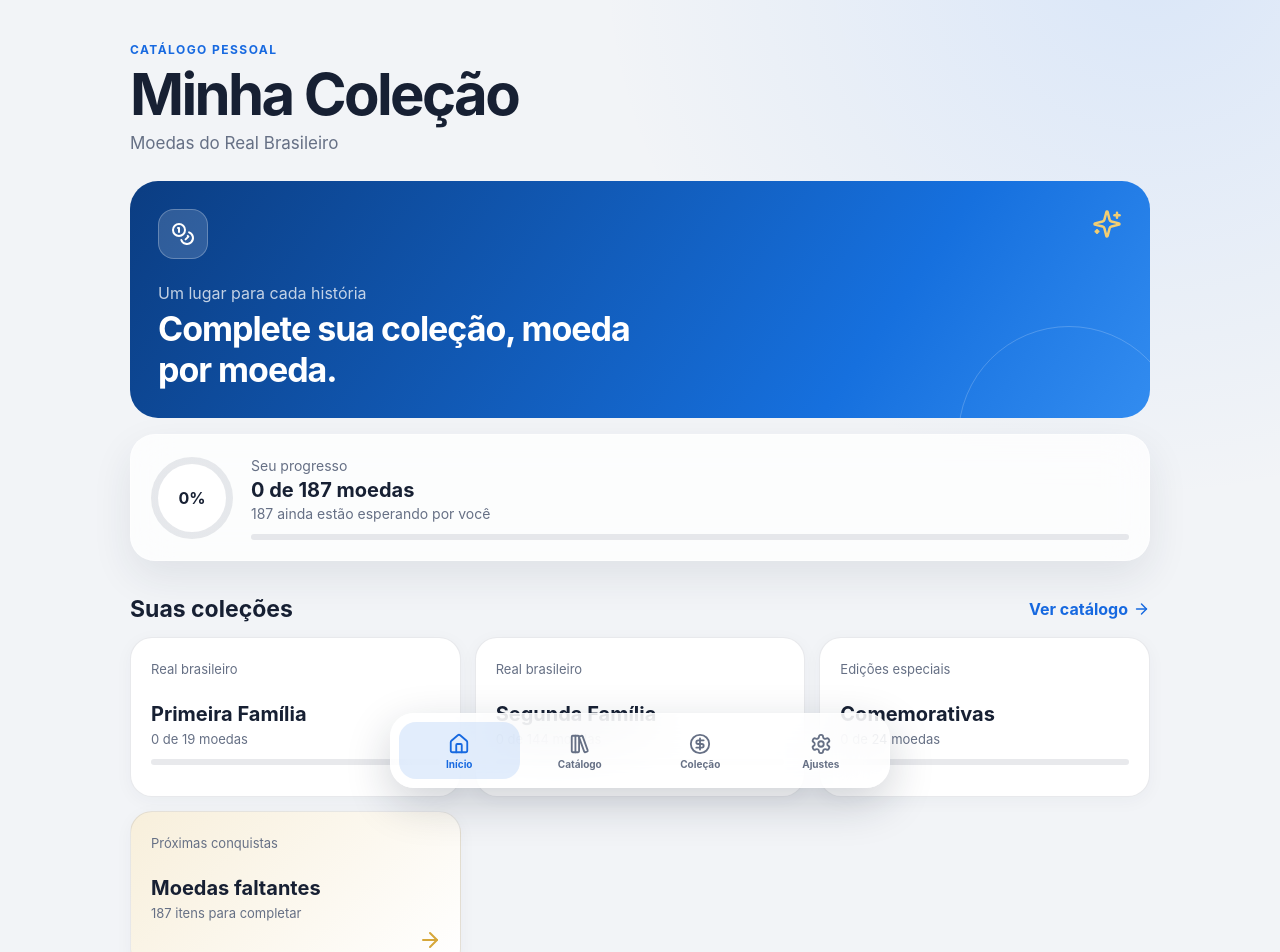
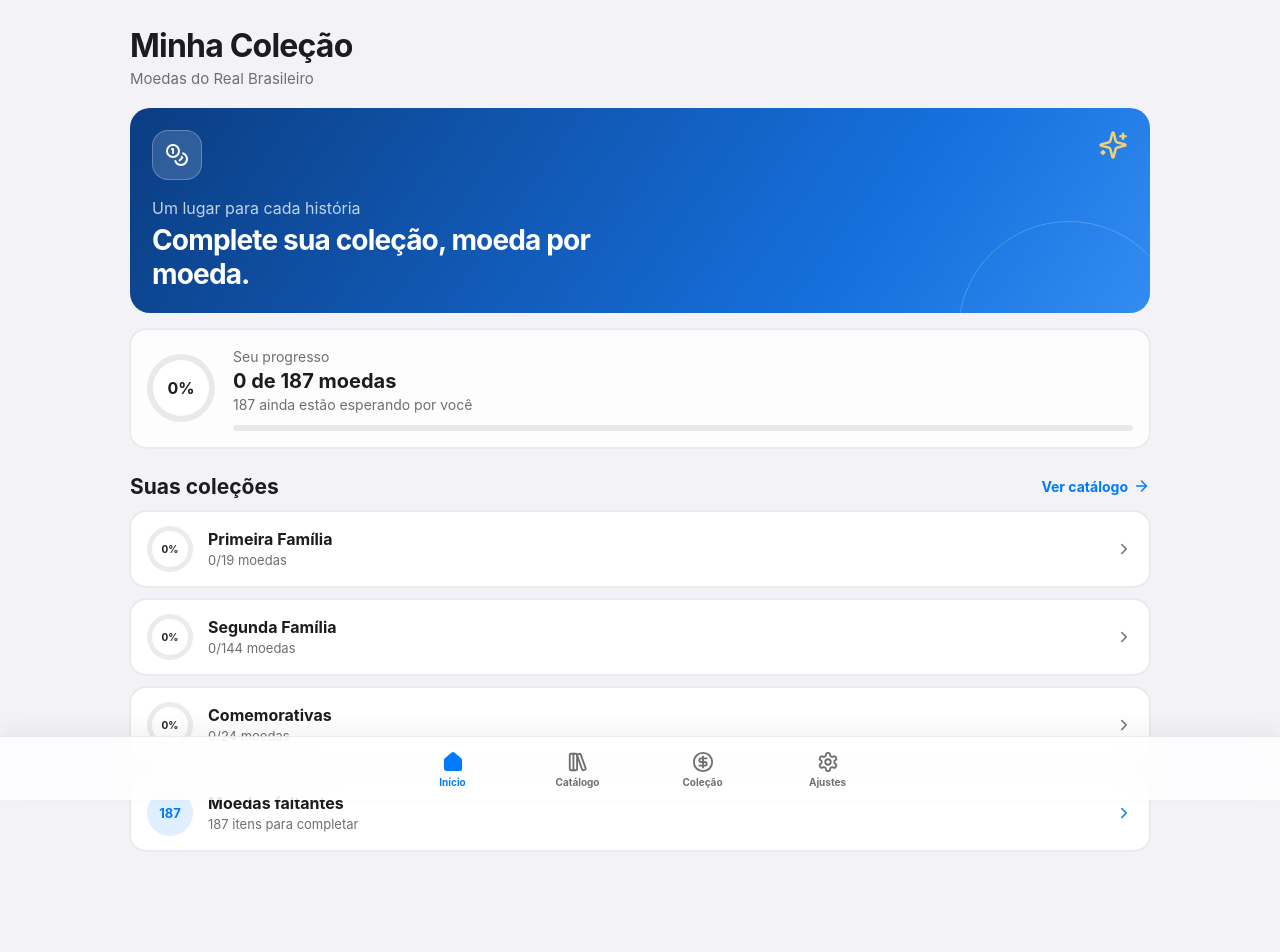
Before and after one commit to andersonfabiao/my-coins, a Next.js app: page / in a window 1280 px wide. Shown: the top 952 px of the page. Built offline with nearby package versions, Linux system fonts and the light colour scheme.

Commit message:
style: refinar interface móvel

```diff
--- a/src/app/page.tsx
+++ b/src/app/page.tsx
@@ -1,2 +1,65 @@
-"use client";import Link from "next/link";import {ArrowRight,Coins,Sparkles} from "lucide-react";import {Header} from "@/components/ui/Header";import {Summary} from "@/components/collection/Summary";import {useCollection} from "@/context/CollectionContext";import {coins,familyNames} from "@/data/coins";
-export default function Home(){const {items}=useCollection();const owned=coins.filter(c=>items.get(c.id)?.owned).length;const families=(Object.keys(familyNames) as (keyof typeof familyNames)[]).map(f=>{const all=coins.filter(c=>c.family===f);return {f,total:all.length,owned:all.filter(c=>items.get(c.id)?.owned).length}});return <><Header title="Minha Coleção" subtitle="Moedas do Real Brasileiro"/><section className="hero"><div><span className="heroIcon"><Coins/></span><p>Um lugar para cada história</p><h2>Complete sua coleção, moeda por moeda.</h2></div><Sparkles aria-hidden="true"/></section><Summary owned={owned}/><div className="sectionTitle"><h2>Suas coleções</h2><Link href="/catalogo/">Ver catálogo <ArrowRight/></Link></div><div className="familyGrid">{families.map(({f,total,owned:o})=><Link href={`/catalogo/?familia=${f}`} className="familyCard" key={f}><span>{f==="comemorativa"?"Edições especiais":"Real brasileiro"}</span><h3>{familyNames[f]}</h3><p>{o} de {total} moedas</p><div className="bar"><i style={{width:`${Math.round(o/total*100)}%`}}/></div></Link>)}<Link href="/faltantes/" className="familyCard missing"><span>Próximas conquistas</span><h3>Moedas faltantes</h3><p>{coins.length-owned} itens para completar</p><ArrowRight/></Link></div></>}
+"use client";
+
+import Link from "next/link";
+import { ArrowRight, ChevronRight, Coins, Sparkles } from "lucide-react";
+import { Header } from "@/components/ui/Header";
+import { Summary } from "@/components/collection/Summary";
+import { useCollection } from "@/context/CollectionContext";
+import { coins, familyNames } from "@/data/coins";
+
+export default function Home() {
+  const { items } = useCollection();
+  const owned = coins.filter((coin) => items.get(coin.id)?.owned).length;
+  const families = (Object.keys(familyNames) as (keyof typeof familyNames)[]).map((family) => {
+    const all = coins.filter((coin) => coin.family === family);
+    return {
+      family,
+      total: all.length,
+      owned: all.filter((coin) => items.get(coin.id)?.owned).length,
+    };
+  });
+
+  return (
+    <>
+      <Header title="Minha Coleção" subtitle="Moedas do Real Brasileiro" />
+      <section className="hero">
+        <div>
+          <span className="heroIcon"><Coins /></span>
+          <p>Um lugar para cada história</p>
+          <h2>Complete sua coleção, moeda por moeda.</h2>
+        </div>
+        <Sparkles aria-hidden="true" />
+      </section>
+      <Summary owned={owned} />
+      <div className="sectionTitle">
+        <h2>Suas coleções</h2>
+        <Link href="/catalogo/">Ver catálogo <ArrowRight /></Link>
+      </div>
+      <div className="familyGrid">
+        {families.map(({ family, total, owned: familyOwned }) => {
+          const percent = Math.round((familyOwned / total) * 100);
+          return (
+            <Link href={`/catalogo/?familia=${family}`} className="familyCard" key={family}>
+              <div className="familyRing" style={{ "--progress": `${percent * 3.6}deg` } as React.CSSProperties}>
+                <span>{percent}%</span>
+              </div>
+              <div className="familyInfo">
+                <h3>{familyNames[family]}</h3>
+                <p>{familyOwned}/{total} moedas</p>
+              </div>
+              <ChevronRight aria-hidden="true" />
+            </Link>
+          );
+        })}
+        <Link href="/faltantes/" className="familyCard missing">
+          <div className="familyRing missingRing"><span>{coins.length - owned}</span></div>
+          <div className="familyInfo">
+            <h3>Moedas faltantes</h3>
+            <p>{coins.length - owned} itens para completar</p>
+          </div>
+          <ChevronRight aria-hidden="true" />
+        </Link>
+      </div>
+    </>
+  );
+}
--- a/src/components/ui/Header.tsx
+++ b/src/components/ui/Header.tsx
@@ -1 +1 @@
-export function Header({eyebrow="CATÁLOGO PESSOAL",title,subtitle}:{eyebrow?:string;title:string;subtitle?:string}){return <header className="header"><p className="eyebrow">{eyebrow}</p><h1>{title}</h1>{subtitle&&<p className="subtitle">{subtitle}</p>}</header>}
+export function Header({title,subtitle}:{title:string;subtitle?:string}){return <header className="header"><h1>{title}</h1>{subtitle&&<p className="subtitle">{subtitle}</p>}</header>}
```
Also changed, not shown: src/components/coins/CoinCard.tsx (+46 -2 lines), src/app/globals.css.
